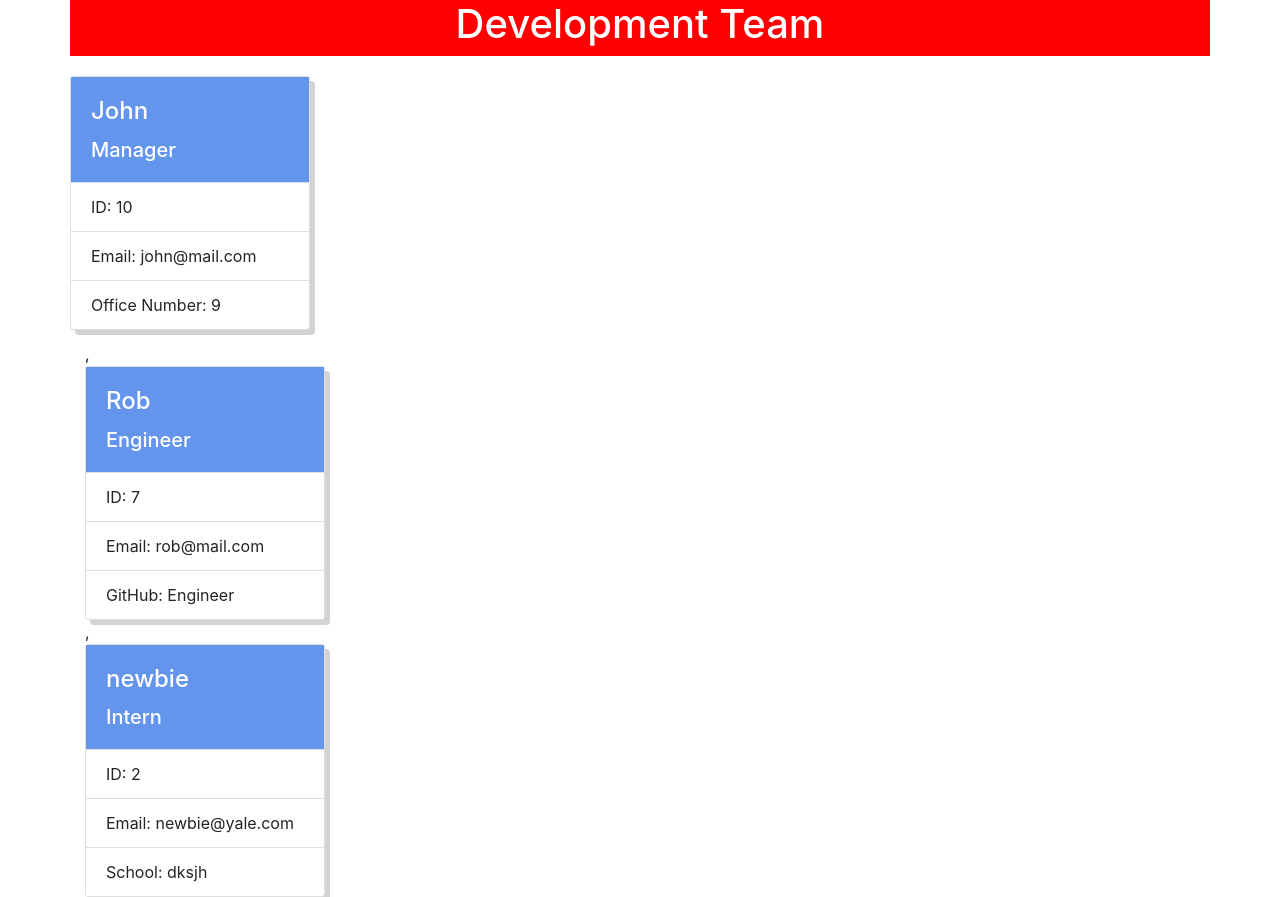
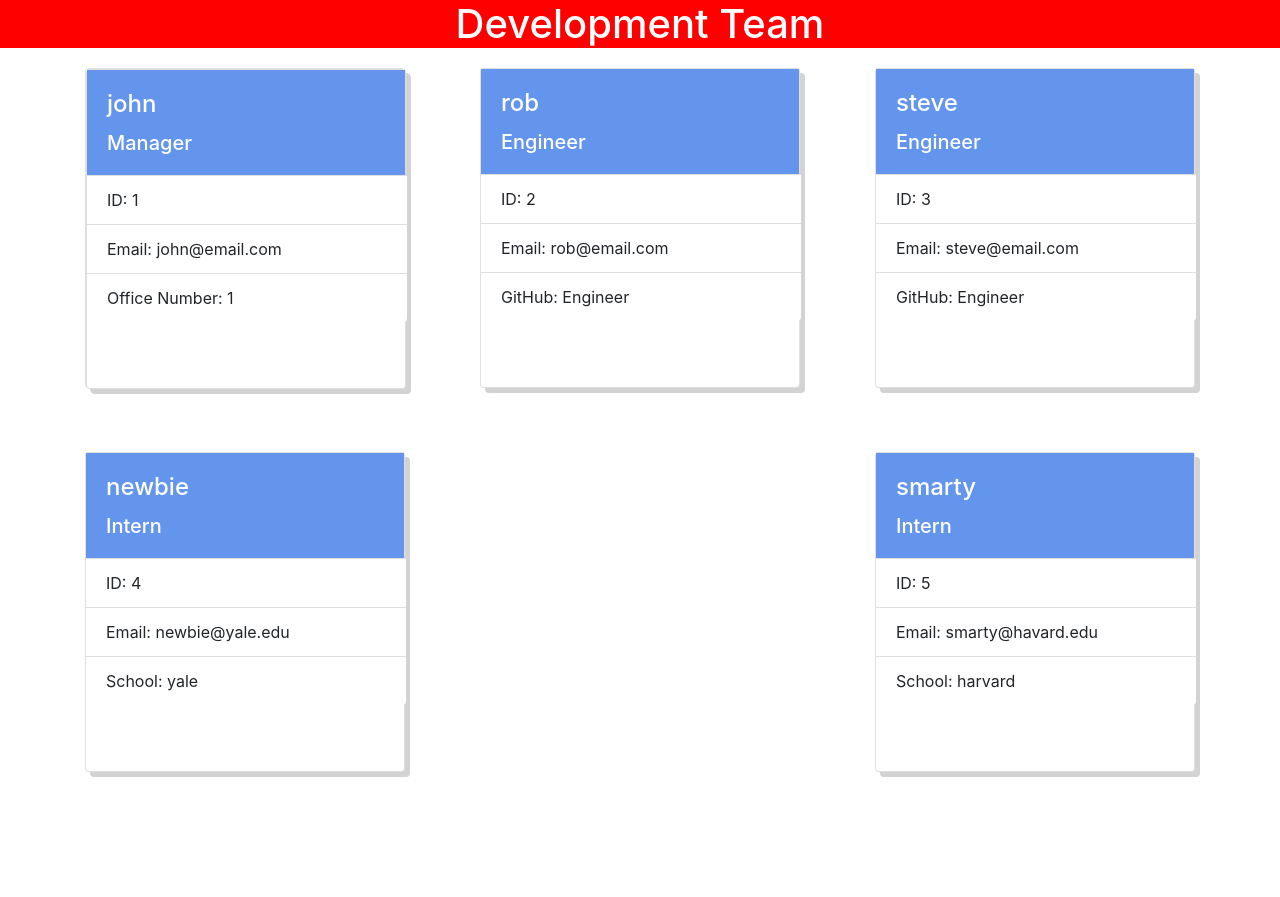
Before and after one commit to dawnleblanc11/teamprofilegeneratorOOP, a website: page team.html in a window 1280 px wide. After the commit the page ends 836 px from the top, so only its background shows below. Drawn offline with nearby package versions, Linux system fonts and the light colour scheme.

Commit message:
fixed formatting

```diff
--- a/team.html
+++ b/team.html
@@ -23,60 +23,94 @@
        background: cornflowerblue;
        color: white;
      }
+     #cardcontainer {
+       display: flex;
+       flex-wrap: wrap;
+       justify-content: space-between;
+     }
      .card {
-         max-width: 15rem;
+        width: 20rem;
+        height: 20rem;
          box-shadow: 5px 5px lightgrey;
+         margin-bottom: 4rem;
      }
+     .list-group {
+      width: 20rem;
+      height: 25rem;
+
+    }
 
     </style>
-      <!-- Creates the Overall Page -->
-      <div class="container">
 
-        <!-- Header row -->
-        <div class="row">
+        <!-- Header -->
           <div class="col-sm-12" id="profileheader">
             <h1 class="text-center">Development Team</h1>
           </div>
         </div>
       <!-- Start of Employee Cards -->
-      <!-- TO DO: switch from vertical- remove commas -->
-        <div class="row card-columns">
+      <!-- TO DO: switch from vertical -->
+      <div class="container" id="cardcontainer">
+      <div class="card" id="employeecards">
 
 
   <div class="card">
           <div class="card-body" id="employeeheader">
-          <h4 class="card-title">John</h4>
+          <h4 class="card-title">john</h4>
           <h5 class="card-text">Manager</h5>
         </div>
         <ul class="list-group list-group-flush">
-          <li class="list-group-item">ID: 10</li>
-          <li class="list-group-item">Email: john@mail.com</li>
-          <li class="list-group-item">Office Number: 9</li>
+          <li class="list-group-item">ID: 1</li>
+          <li class="list-group-item">Email: john@email.com</li>
+          <li class="list-group-item">Office Number: 1</li>
         </ul>
        </div>
       </div>
-      ,
+
   <div class="card">
   <div class="card-body" id="employeeheader">
-  <h4 class="card-title">Rob</h4>
+  <h4 class="card-title">rob</h4>
   <h5 class="card-text">Engineer</h5>
 </div>
 <ul class="list-group list-group-flush">
-  <li class="list-group-item">ID: 7</li>
-  <li class="list-group-item">Email: rob@mail.com</li>
+  <li class="list-group-item">ID: 2</li>
+  <li class="list-group-item">Email: rob@email.com</li>
   <li class="list-group-item">GitHub: Engineer</li>
 </ul>
 </div>
-,
+
+  <div class="card">
+  <div class="card-body" id="employeeheader">
+  <h4 class="card-title">steve</h4>
+  <h5 class="card-text">Engineer</h5>
+</div>
+<ul class="list-group list-group-flush">
+  <li class="list-group-item">ID: 3</li>
+  <li class="list-group-item">Email: steve@email.com</li>
+  <li class="list-group-item">GitHub: Engineer</li>
+</ul>
+</div>
+
 <div class="card">
 <div class="card-body" id="employeeheader">
 <h4 class="card-title">newbie</h4>
 <h5 class="card-text">Intern</h5>
 </div>
 <ul class="list-group list-group-flush">
-<li class="list-group-item">ID: 2</li>
-<li class="list-group-item">Email: newbie@yale.com</li>
-<li class="list-group-item">School: dksjh</li>
+<li class="list-group-item">ID: 4</li>
+<li class="list-group-item">Email: newbie@yale.edu</li>
+<li class="list-group-item">School: yale</li>
+</ul>
+</div>
+
+<div class="card">
+<div class="card-body" id="employeeheader">
+<h4 class="card-title">smarty</h4>
+<h5 class="card-text">Intern</h5>
+</div>
+<ul class="list-group list-group-flush">
+<li class="list-group-item">ID: 5</li>
+<li class="list-group-item">Email: smarty@havard.edu</li>
+<li class="list-group-item">School: harvard</li>
 </ul>
 </div>
 
```
Also changed, not shown: src/createHTML.js (+19 -8 lines).
